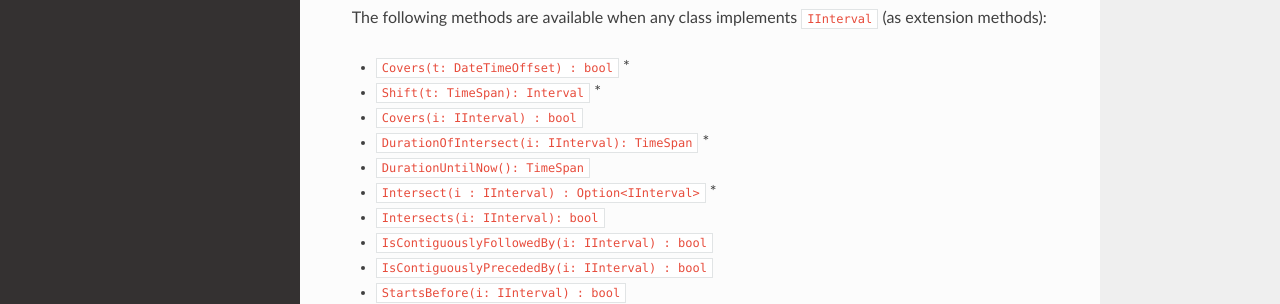
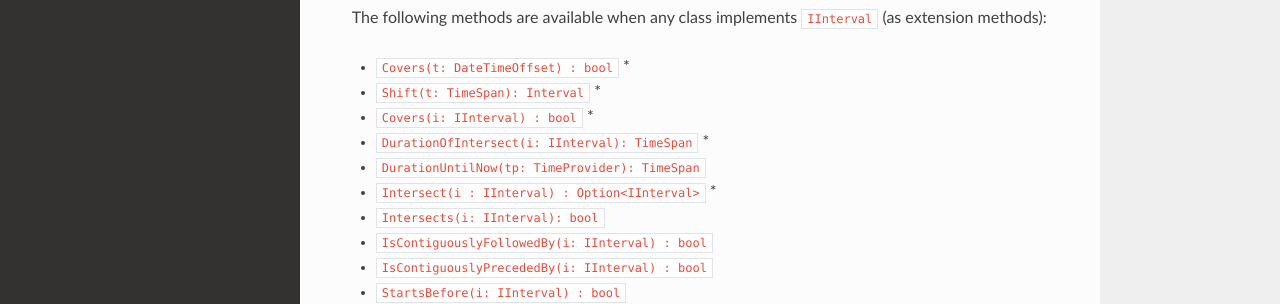
Before and after one commit to marsop/ephemeral, an MkDocs documentation site: the page built from docs/methods.md, in a window 1280 px wide and 1022 px high. Shown: the part 291-595 px from the top of the window. Built offline with MkDocs 1.6.1, drawn with Linux system fonts in a browser that asks for light colours; nearby versions of some CDN libraries.

Commit message:
Include TimeProvider

```diff
--- a/docs/methods.md
+++ b/docs/methods.md
@@ -10,9 +10,9 @@ The following methods are available when any class implements `IInterval` (as ex
 
 - `Covers(t: DateTimeOffset) : bool` *
 - `Shift(t: TimeSpan): Interval` *
-- `Covers(i: IInterval) : bool`
+- `Covers(i: IInterval) : bool` *
 - `DurationOfIntersect(i: IInterval): TimeSpan` *
-- `DurationUntilNow(): TimeSpan`
+- `DurationUntilNow(tp: TimeProvider): TimeSpan`
 - `Intersect(i : IInterval) : Option<IInterval>` *
 - `Intersects(i: IInterval): bool`
 - `IsContiguouslyFollowedBy(i: IInterval) : bool`
```
Also changed, not shown: 3 other files.
